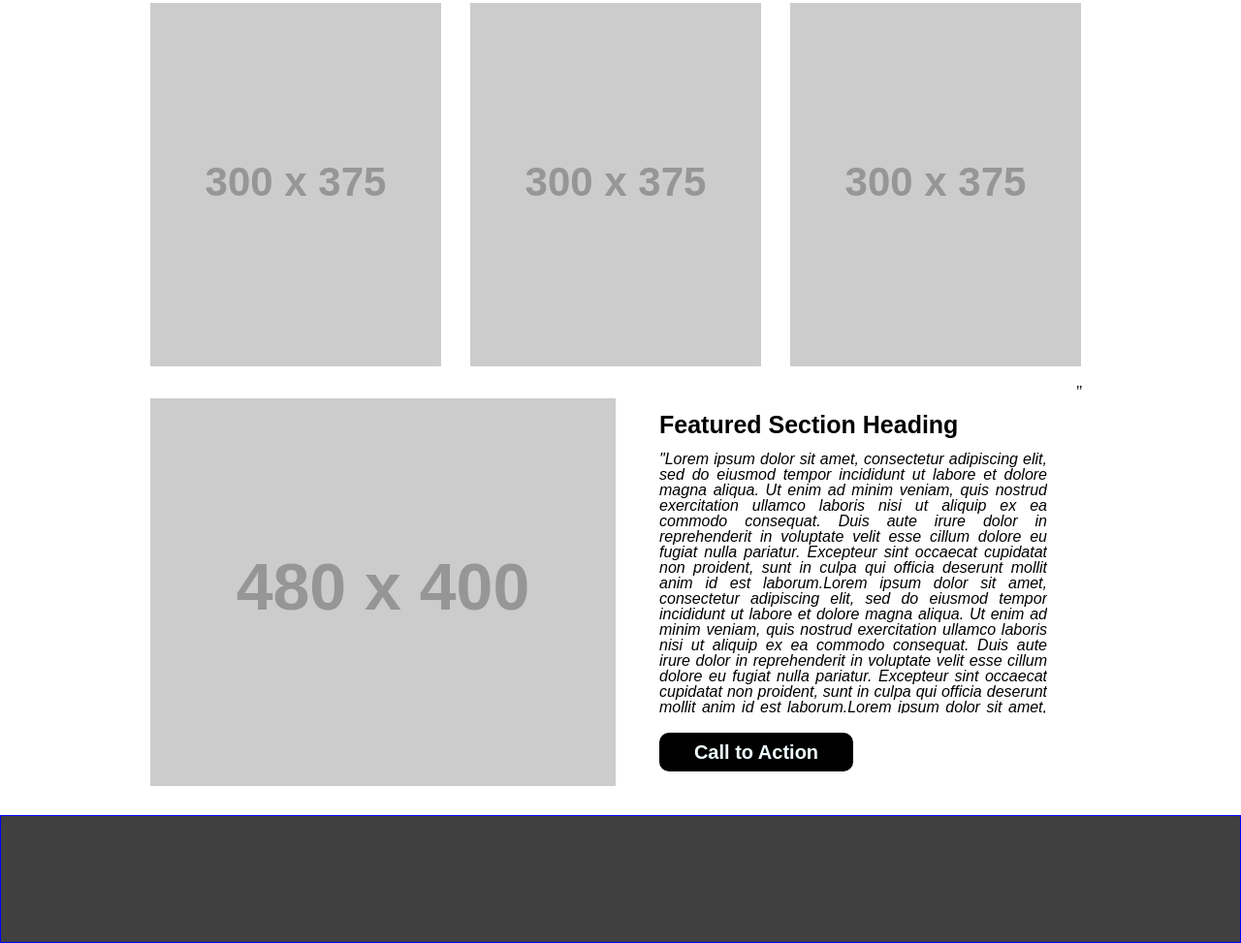
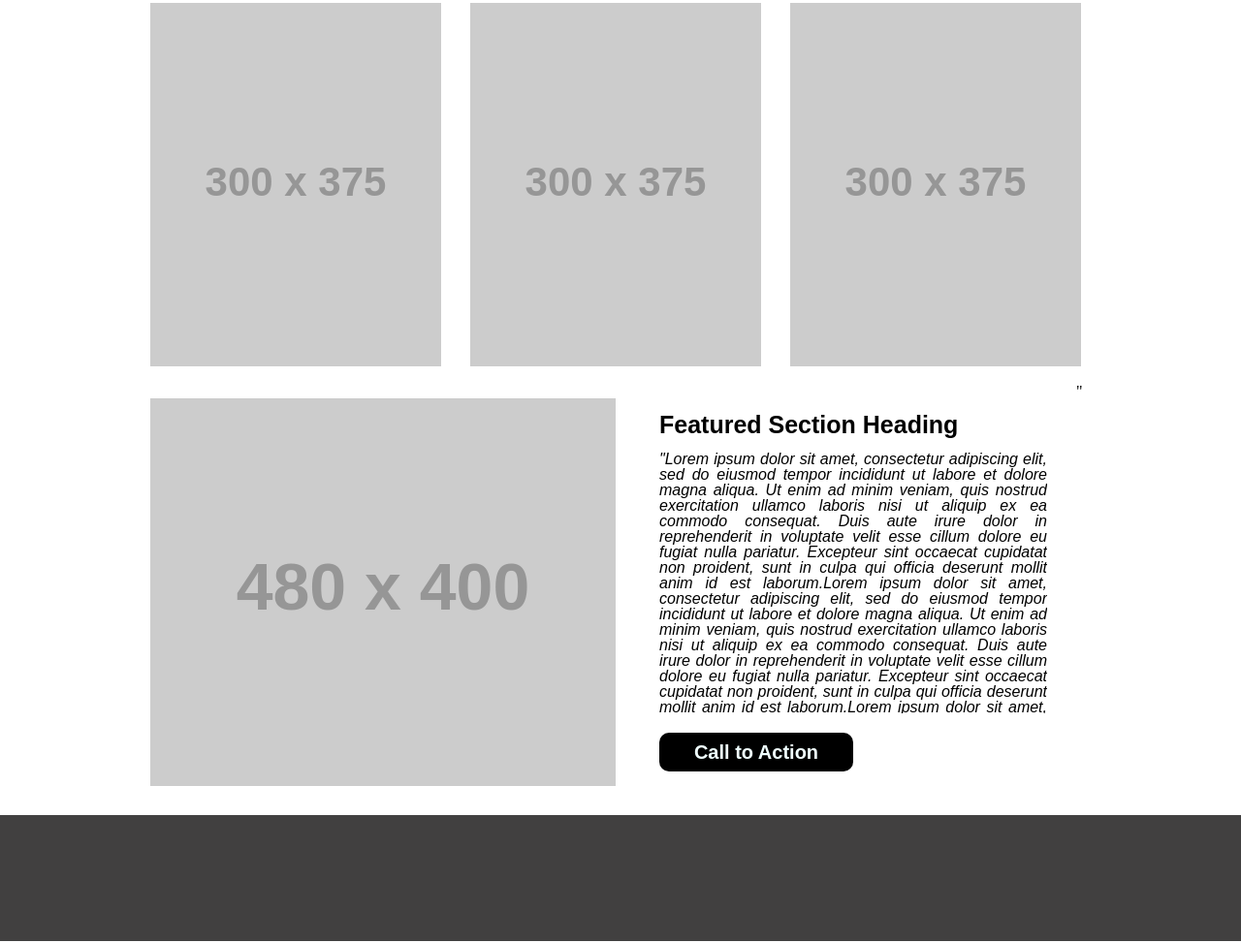
Before and after one commit to daveeS987/wireframe-exercise, a plain HTML site: page index.html in a window 1280 px wide. Shown: the part 612-1585 px from the top of the page at 97% size. Drawn offline with Linux system fonts and the light colour scheme; placeholder pictures from the web are drawn by us.

Commit message:
updated css

```diff
--- a/css/style.css
+++ b/css/style.css
@@ -1,3 +1,5 @@
+
+
 header {
   background-color: rgb(65, 64, 64);
   /* border: solid 3px orange; */
@@ -112,5 +114,10 @@ footer {
   background-color: rgb(65, 64, 64);
   height: 130px;
   margin-top: 15px;
-  border: solid 1px blue;
+  /* border: solid 1px blue; */
 }
+
+/* * {
+  outline: 1px dotted red;
+  box-sizing: border-box;
+} */
```
